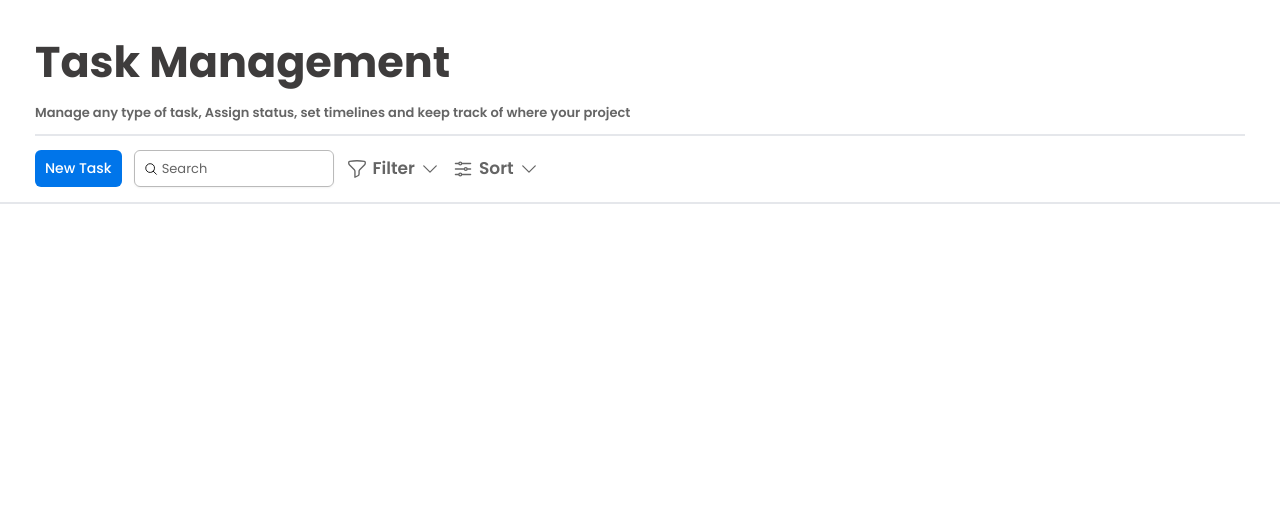
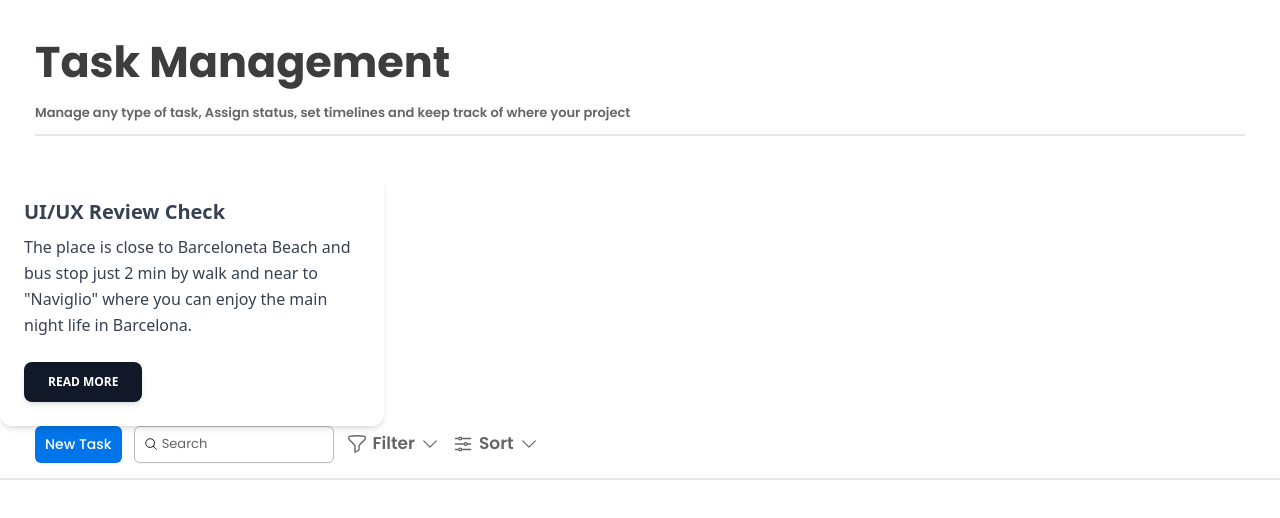
Before and after one commit to aan-cloud/Task-Management, a React (Vite) app: page / in a window 1280 px wide. Shown: the top 518 px of the page. Built offline with nearby package versions, Linux system fonts and the light colour scheme.

Commit message:
feat: card detail

```diff
--- /dev/null
+++ b/src/component/Cards.jsx
@@ -0,0 +1,67 @@
+import { Link } from "react-router-dom";
+
+export default function Card({ card, handleEdit, onDeleteItem }) {
+  return (
+    <div className="px-[15px] py-[14px] border-[1px] rounded-md  bg-[#d8d8d8] border-[#b1b1b1] hover:scale-105 transition-all">
+      <h4 id="header" className="text-[18px] font-bold text-[#424242] ">
+        {card.title}
+      </h4>
+      <small id="date" className="text-[11px] text-[#656565] ">
+        {card.date}
+      </small>
+      <div id="status" className="flex items-center w-fit mt-[17px] mb-[25px]">
+        <div
+          id="color"
+          className="w-[12px] h-[15px] bg-red-500 rounded-tl-sm rounded-bl-sm"
+          style={
+            card.status === "on process"
+              ? { backgroundColor: "orange" }
+              : card.status === "done"
+              ? { backgroundColor: "green" }
+              : {}
+          }
+        ></div>
+        <div id="option" className=" text-[10px] px-[4px] bg-[#B1ABAB] ">
+          {card.status}
+        </div>
+      </div>
+      <div id="foot" className="flex items-center gap-2">
+        <button className="text-[12px] text-white bg-[#0075EA] font-normal hover:bg-[#2473c2] transition-all py-[7px] px-[10px] w-[80%] rounded-md ">
+          See Details
+        </button>
+        <Link to="/edit" className="p-[4px]" onClick={() => handleEdit(card)}>
+          <svg
+            xmlns="http://www.w3.org/2000/svg"
+            fill="none"
+            viewBox="0 0 24 24"
+            strokeWidth={1.5}
+            stroke="currentColor"
+            className="size-5 text-[#656565] hover:text-[#0075EA]"
+          >
+            <path
+              strokeLinecap="round"
+              strokeLinejoin="round"
+              d="m16.862 4.487 1.687-1.688a1.875 1.875 0 1 1 2.652 2.652L10.582 16.07a4.5 4.5 0 0 1-1.897 1.13L6 18l.8-2.685a4.5 4.5 0 0 1 1.13-1.897l8.932-8.931Zm0 0L19.5 7.125M18 14v4.75A2.25 2.25 0 0 1 15.75 21H5.25A2.25 2.25 0 0 1 3 18.75V8.25A2.25 2.25 0 0 1 5.25 6H10"
+            />
+          </svg>
+        </Link>
+        <button onClick={() => onDeleteItem(card.id)}>
+          <svg
+            xmlns="http://www.w3.org/2000/svg"
+            fill="none"
+            viewBox="0 0 24 24"
+            strokeWidth={1.5}
+            stroke="currentColor"
+            className="size-5 text-[#656565] hover:text-[#0075EA]"
+          >
+            <path
+              strokeLinecap="round"
+              strokeLinejoin="round"
+              d="m14.74 9-.346 9m-4.788 0L9.26 9m9.968-3.21c.342.052.682.107 1.022.166m-1.022-.165L18.16 19.673a2.25 2.25 0 0 1-2.244 2.077H8.084a2.25 2.25 0 0 1-2.244-2.077L4.772 5.79m14.456 0a48.108 48.108 0 0 0-3.478-.397m-12 .562c.34-.059.68-.114 1.022-.165m0 0a48.11 48.11 0 0 1 3.478-.397m7.5 0v-.916c0-1.18-.91-2.164-2.09-2.201a51.964 51.964 0 0 0-3.32 0c-1.18.037-2.09 1.022-2.09 2.201v.916m7.5 0a48.667 48.667 0 0 0-7.5 0"
+            />
+          </svg>
+        </button>
+      </div>
+    </div>
+  );
+}
--- a/src/component/card.jsx
+++ b/src/component/card.jsx
@@ -1,65 +1,22 @@
-import { Link } from "react-router-dom";
-
-export default function Card({ card, handleEdit, onDeleteItem }) {
+export default function Card() {
   return (
-    <div className="px-[15px] py-[14px] border-[1px] rounded-md  bg-[#d8d8d8] border-[#b1b1b1] hover:scale-105 transition-all">
-      <h4 id="header" className="text-[18px] font-bold text-[#424242] ">
-        {card.title}
-      </h4>
-      <small id="date" className="text-[11px] text-[#656565] ">
-        {card.date}
-      </small>
-      <div id="status" className="flex items-center w-fit mt-[17px] mb-[25px]">
-        <div
-          id="color"
-          className="w-[12px] h-[15px] bg-red-500 rounded-tl-sm rounded-bl-sm"
-          style={
-            card.status === "on process"
-              ? { backgroundColor: "orange" }
-              : card.status === "done"
-              ? { backgroundColor: "green" }
-              : {}
-          }
-        ></div>
-        <div id="option" className=" text-[10px] px-[4px] bg-[#B1ABAB] ">
-          {card.status}
-        </div>
+    <div class="relative flex flex-col mt-6 text-gray-700 bg-white shadow-md bg-clip-border rounded-xl w-96">
+      <div class="p-6">
+        <h5 class="block mb-2 font-sans text-xl antialiased font-semibold leading-snug tracking-normal text-blue-gray-900">
+          UI/UX Review Check
+        </h5>
+        <p class="block font-sans text-base antialiased font-light leading-relaxed text-inherit">
+          The place is close to Barceloneta Beach and bus stop just 2 min by
+          walk and near to "Naviglio" where you can enjoy the main night life in
+          Barcelona.
+        </p>
       </div>
-      <div id="foot" className="flex items-center gap-2">
-        <button className="text-[12px] text-white bg-[#0075EA] font-normal hover:bg-[#2473c2] transition-all py-[7px] px-[10px] w-[80%] rounded-md ">
-          See Details
-        </button>
-        <Link to="/edit" className="p-[4px]" onClick={() => handleEdit(card)}>
-          <svg
-            xmlns="http://www.w3.org/2000/svg"
-            fill="none"
-            viewBox="0 0 24 24"
-            strokeWidth={1.5}
-            stroke="currentColor"
-            className="size-5 text-[#656565] hover:text-[#0075EA]"
-          >
-            <path
-              strokeLinecap="round"
-              strokeLinejoin="round"
-              d="m16.862 4.487 1.687-1.688a1.875 1.875 0 1 1 2.652 2.652L10.582 16.07a4.5 4.5 0 0 1-1.897 1.13L6 18l.8-2.685a4.5 4.5 0 0 1 1.13-1.897l8.932-8.931Zm0 0L19.5 7.125M18 14v4.75A2.25 2.25 0 0 1 15.75 21H5.25A2.25 2.25 0 0 1 3 18.75V8.25A2.25 2.25 0 0 1 5.25 6H10"
-            />
-          </svg>
-        </Link>
-        <button onClick={() => onDeleteItem(card.id)}>
-          <svg
-            xmlns="http://www.w3.org/2000/svg"
-            fill="none"
-            viewBox="0 0 24 24"
-            strokeWidth={1.5}
-            stroke="currentColor"
-            className="size-5 text-[#656565] hover:text-[#0075EA]"
-          >
-            <path
-              strokeLinecap="round"
-              strokeLinejoin="round"
-              d="m14.74 9-.346 9m-4.788 0L9.26 9m9.968-3.21c.342.052.682.107 1.022.166m-1.022-.165L18.16 19.673a2.25 2.25 0 0 1-2.244 2.077H8.084a2.25 2.25 0 0 1-2.244-2.077L4.772 5.79m14.456 0a48.108 48.108 0 0 0-3.478-.397m-12 .562c.34-.059.68-.114 1.022-.165m0 0a48.11 48.11 0 0 1 3.478-.397m7.5 0v-.916c0-1.18-.91-2.164-2.09-2.201a51.964 51.964 0 0 0-3.32 0c-1.18.037-2.09 1.022-2.09 2.201v.916m7.5 0a48.667 48.667 0 0 0-7.5 0"
-            />
-          </svg>
+      <div class="p-6 pt-0">
+        <button
+          class="align-middle select-none font-sans font-bold text-center uppercase transition-all disabled:opacity-50 disabled:shadow-none disabled:pointer-events-none text-xs py-3 px-6 rounded-lg bg-gray-900 text-white shadow-md shadow-gray-900/10 hover:shadow-lg hover:shadow-gray-900/20 focus:opacity-[0.85] focus:shadow-none active:opacity-[0.85] active:shadow-none"
+          type="button"
+        >
+          Read More
         </button>
       </div>
     </div>
--- a/src/component/main.jsx
+++ b/src/component/main.jsx
@@ -1,4 +1,5 @@
-import Card from "./card";
+import Cards from "./Cards";
+
 export default function ({ cards, onDeleteItem, handleEdit }) {
   return (
     <section
@@ -6,7 +7,7 @@ export default function ({ cards, onDeleteItem, handleEdit }) {
       className="border-t-[2px] mt-[15px] px-[35px] py-[30px] grid grid-cols-auto-fill-minmax gap-5"
     >
       {cards.map((card, i) => (
-        <Card
+        <Cards
           key={i}
           card={card}
           handleEdit={handleEdit}
--- a/src/pages/Home.jsx
+++ b/src/pages/Home.jsx
@@ -1,8 +1,8 @@
 import { useState, useEffect } from "react";
-import Features from "../component/features";
-import Main from "../component/main";
-import Form from "../component/form";
-import { Outlet } from "react-router-dom";
+import Features from "../component/Features";
+import Main from "../component/Main";
+import Form from "../component/Form";
+import Card from "../component/Card";
 
 export default function Home() {
   const [cards, setCards] = useState([]);
@@ -88,6 +88,7 @@ export default function Home() {
           of where your project
         </p>
       </section>
+      <Card />
       <Features openForm={handleForm} form={form}>
         <Form
           closeForm={handleCloseForm}
@@ -104,7 +105,6 @@ export default function Home() {
         onDeleteItem={handleDeleteItem}
         handleEdit={handleEdit}
       />
-      <Outlet />
     </>
   );
 }
```
